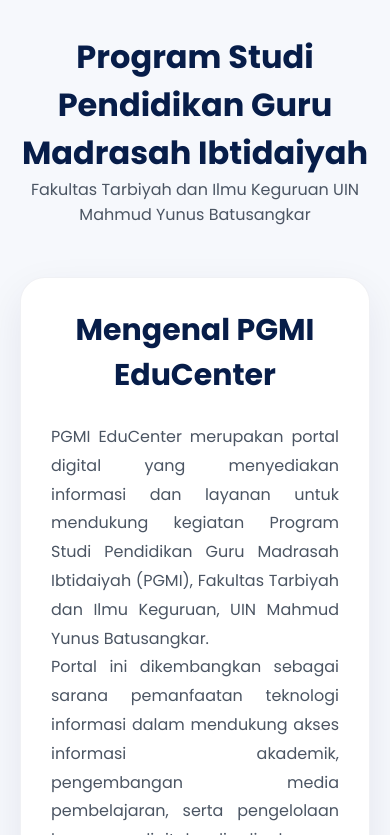
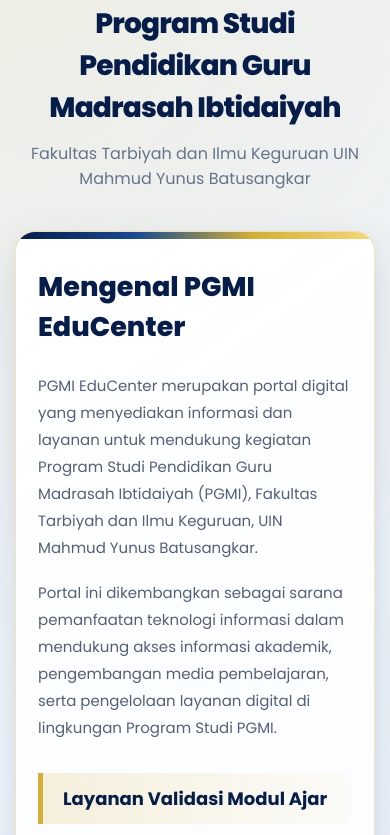
Before and after one commit to adriputracan-glitch/PGMI-EduCenter, a plain HTML site: page index.html in a window 390 px wide. Shown: the part 1987-2822 px from the top of the page. Drawn offline with nearby package versions, Linux system fonts and the light colour scheme; no server answers.

Commit message:
Implement styles for modern profile section
Added styles for the modern profile section including layout, typography, and responsive design.

```diff
--- a/index.html
+++ b/index.html
@@ -1389,6 +1389,196 @@ footer h3{
 
         font-size:32px;
 
+    }
+
+}
+
+
+/* =========================================
+   MODERN PROFILE - MENGENAL PGMI EDUCENTER
+========================================= */
+
+#profil-pgmi {
+    max-width: 100%;
+    padding: 90px 20px;
+    background:
+        radial-gradient(circle at top left, rgba(212,175,55,.12), transparent 35%),
+        linear-gradient(135deg, #F2F6FC, #E8EFF9);
+}
+
+#profil-pgmi .section-title {
+    max-width: 1100px;
+    margin: 0 auto 40px;
+}
+
+#profil-pgmi .section-title h2 {
+    font-size: 38px;
+    font-weight: 800;
+    color: #071D49;
+    letter-spacing: -.8px;
+}
+
+#profil-pgmi .section-title p {
+    margin-top: 12px;
+    font-size: 16px;
+    color: #64748B;
+}
+
+/* Kartu utama */
+
+#profil-pgmi .about-card {
+    position: relative;
+    max-width: 1100px;
+    padding: 55px;
+    overflow: hidden;
+
+    background:
+        linear-gradient(145deg, #FFFFFF 0%, #F7FAFF 100%);
+
+    border: 1px solid rgba(212,175,55,.35);
+    border-radius: 28px;
+
+    box-shadow:
+        0 20px 50px rgba(7,29,73,.10),
+        0 5px 15px rgba(7,29,73,.04);
+}
+
+/* Aksen emas di bagian atas */
+
+#profil-pgmi .about-card::before {
+    content: "";
+    position: absolute;
+    top: 0;
+    left: 0;
+    width: 100%;
+    height: 7px;
+
+    background: linear-gradient(
+        90deg,
+        #071D49,
+        #174A91,
+        #D4AF37,
+        #F5D77A
+    );
+}
+
+/* Dekorasi cahaya */
+
+#profil-pgmi .about-card::after {
+    content: "";
+    position: absolute;
+    width: 220px;
+    height: 220px;
+    right: -100px;
+    bottom: -110px;
+
+    background: radial-gradient(
+        circle,
+        rgba(212,175,55,.15),
+        transparent 70%
+    );
+
+    pointer-events: none;
+}
+
+#profil-pgmi .about-card h2 {
+    color: #071D49;
+    text-align: left;
+    font-size: 34px;
+    font-weight: 800;
+    margin-bottom: 25px;
+}
+
+#profil-pgmi .about-card p {
+    color: #526078;
+    font-size: 16px;
+    line-height: 1.9;
+    text-align: justify;
+    margin-bottom: 18px;
+}
+
+/* Subjudul layanan */
+
+#profil-pgmi .about-card h3 {
+    position: relative;
+    color: #071D49;
+    font-size: 21px;
+    font-weight: 700;
+
+    margin-top: 32px;
+    margin-bottom: 14px;
+    padding: 12px 16px 12px 20px;
+
+    background: linear-gradient(
+        90deg,
+        rgba(212,175,55,.18),
+        rgba(212,175,55,.03)
+    );
+
+    border-left: 5px solid #D4AF37;
+    border-radius: 0 12px 12px 0;
+}
+
+/* Link */
+
+#profil-pgmi .about-card a {
+    display: inline-block;
+    color: #174A91;
+    font-weight: 700;
+    text-decoration: none;
+
+    padding: 9px 15px;
+    margin-top: 3px;
+
+    background: #EDF3FC;
+    border: 1px solid #D8E4F5;
+    border-radius: 10px;
+
+    transition: .3s ease;
+}
+
+#profil-pgmi .about-card a:hover {
+    color: #071D49;
+    background: linear-gradient(
+        135deg,
+        #F5D77A,
+        #D4AF37
+    );
+
+    border-color: #D4AF37;
+    transform: translateY(-3px);
+    box-shadow: 0 7px 18px rgba(7,29,73,.12);
+}
+
+/* Tampilan HP */
+
+@media(max-width:768px) {
+
+    #profil-pgmi {
+        padding: 60px 15px;
+    }
+
+    #profil-pgmi .section-title h2 {
+        font-size: 28px;
+    }
+
+    #profil-pgmi .about-card {
+        padding: 35px 22px;
+        border-radius: 20px;
+    }
+
+    #profil-pgmi .about-card h2 {
+        font-size: 27px;
+    }
+
+    #profil-pgmi .about-card h3 {
+        font-size: 18px;
+    }
+
+    #profil-pgmi .about-card p {
+        font-size: 15px;
+        line-height: 1.8;
+        text-align: left;
     }
 
 }
```
